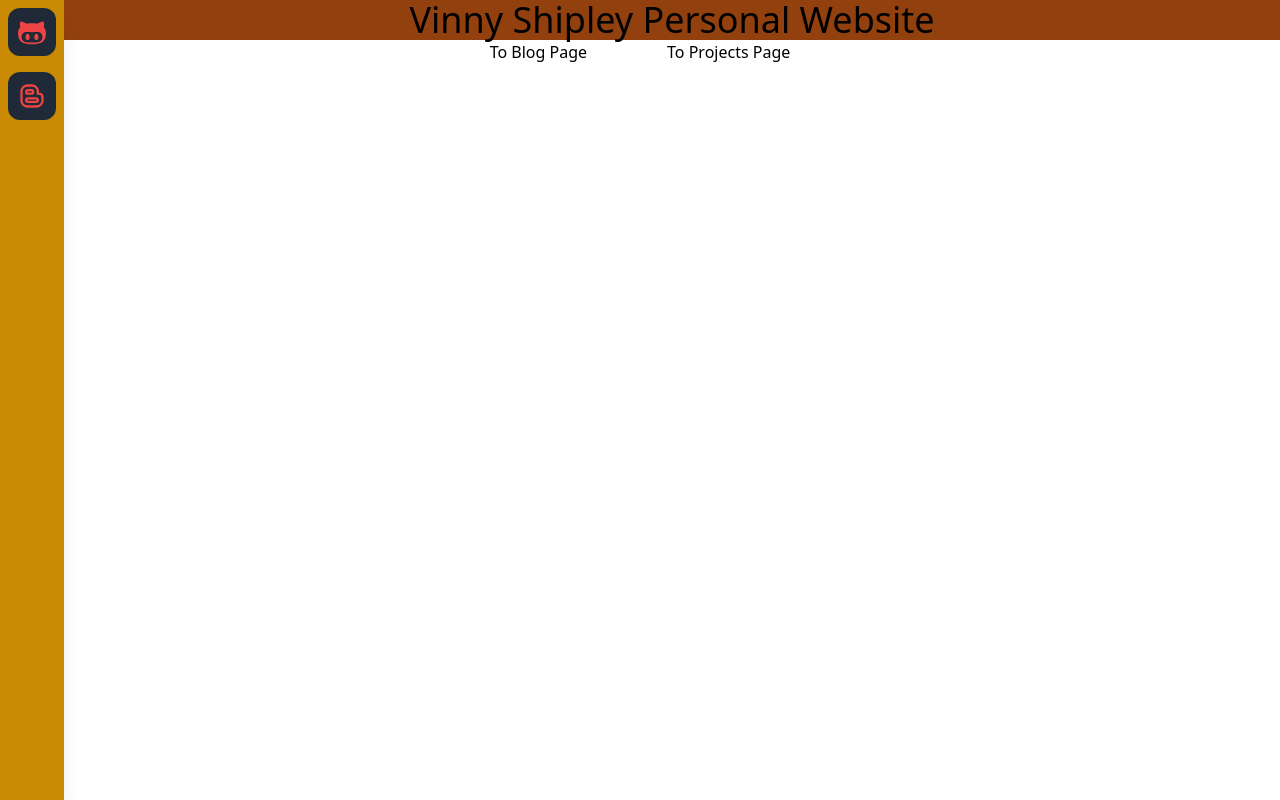
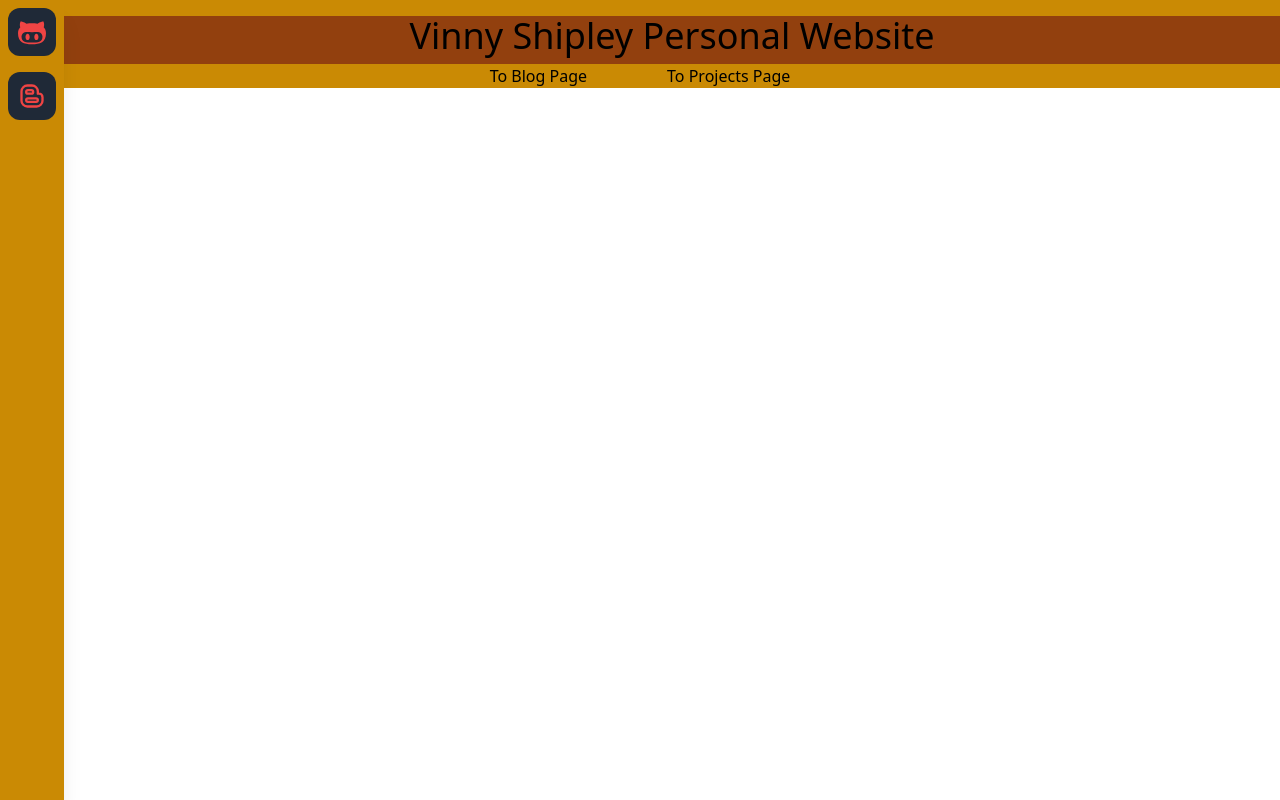
Before and after one commit to VinnyShipley/Personal_Site, a Next.js app: page / in a window 1280 px wide. Built offline with nearby package versions, Linux system fonts and the light colour scheme.

Commit message:
styling back-ish on main page

```diff
--- a/src/pages/header.js
+++ b/src/pages/header.js
@@ -1,21 +1,20 @@
-import Link from "next/link";
+import Link from 'next/link';
 
 function Header() {
 	return (
-		<div>
-			<h1 className='bg-primary text-4xl text-center  ml-16'>
-				Vinny Shipley Personal Website
-			</h1>
+		<div className='bg-secondary pt-4'>
+				<h1 className='bg-primary text-4xl text-center ml-16 pb-2'>
+					Vinny Shipley Personal Website
+				</h1>
 
-			<nav className='flex justify-center space-x-20 focus:bg-black'>
 
-						<Link href='/blog'>To Blog Page</Link>
+			<nav className='flex justify-center space-x-20 border-black'>
+				<Link href='/blog'>To Blog Page</Link>
 
-						<Link href='/projects'>To Projects Page</Link>
-
-					</nav>
+				<Link href='/projects'>To Projects Page</Link>
+			</nav>
 		</div>
 	);
-};
+}
 
 export default Header;
```
